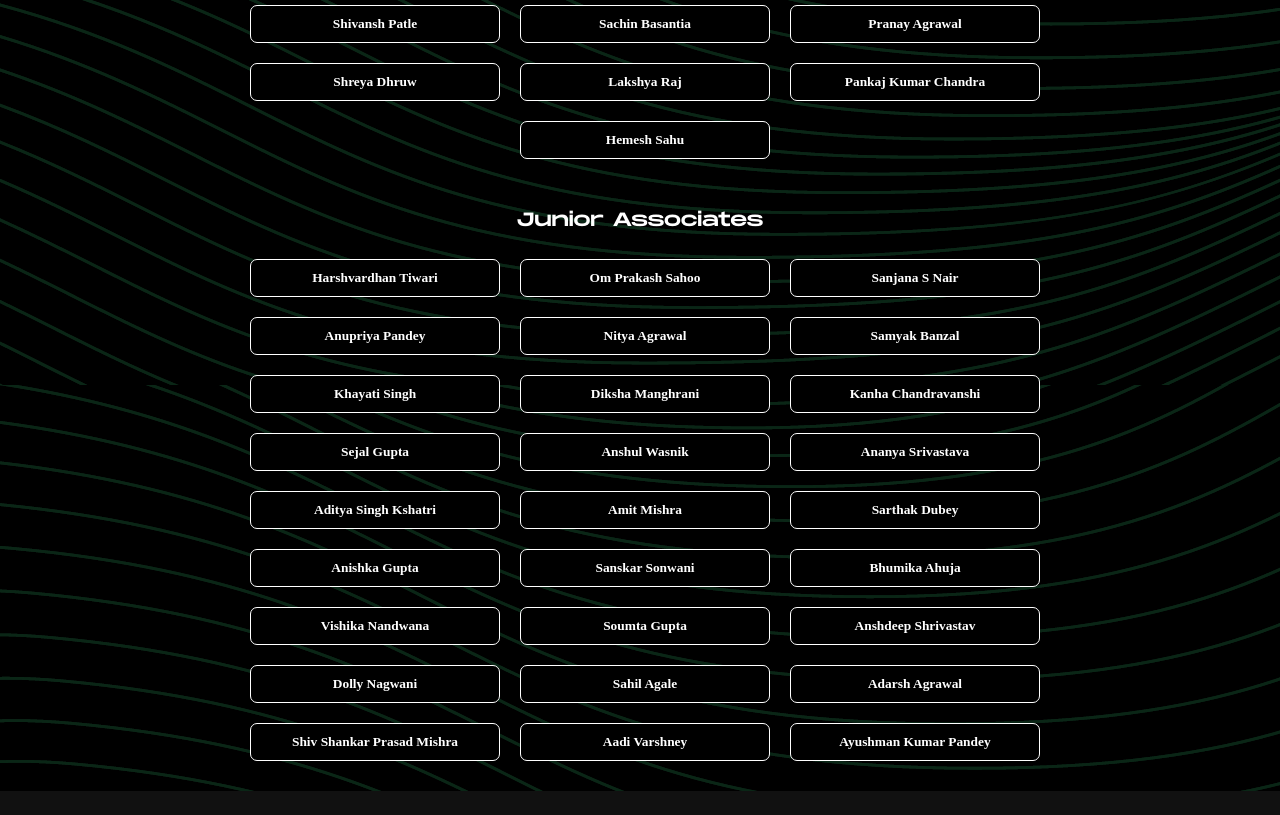
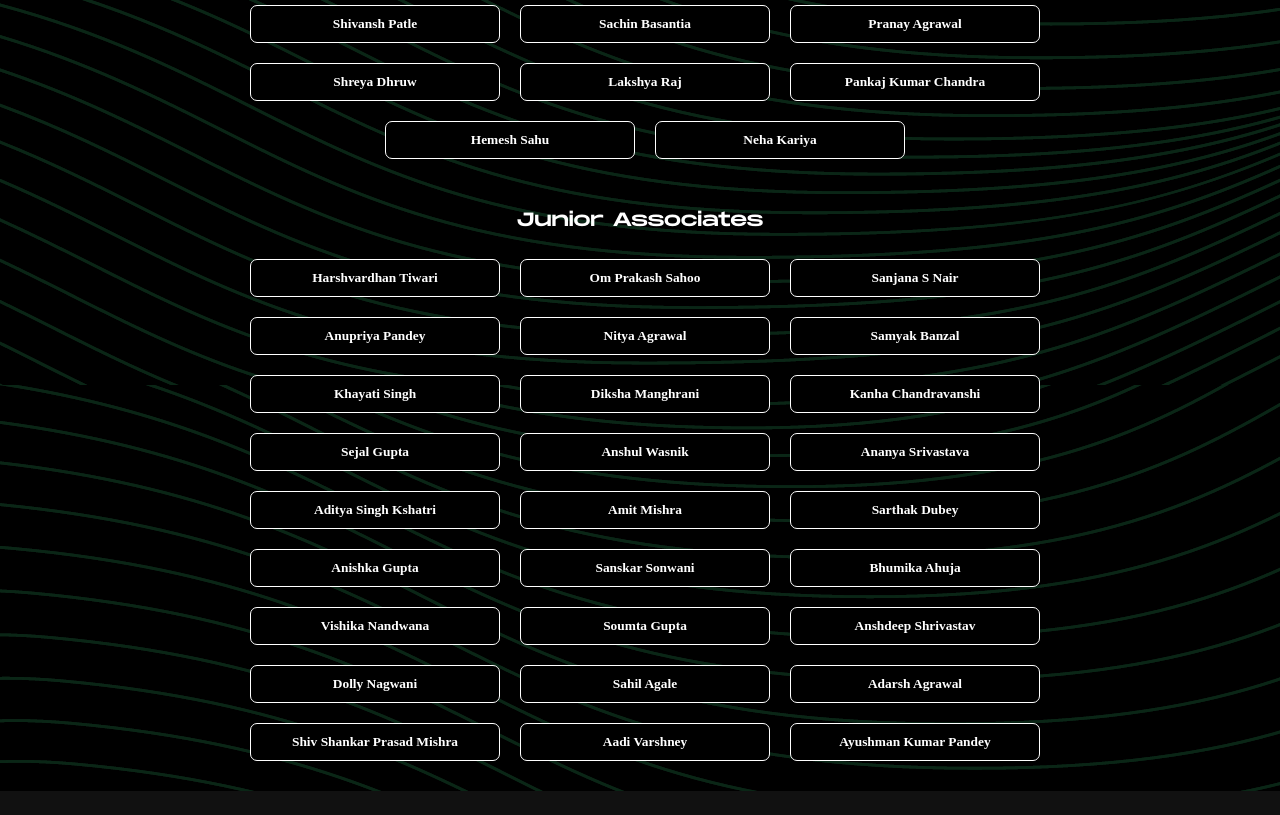
Before and after one commit to harshalwasnik22/fcc-website-new, a website built with Vite: page index.html in a window 1280 px wide. Shown: the part 4400-5215 px from the top of the page. Built offline with nearby package versions, Linux system fonts and the light colour scheme; a web font is replaced by a local one.

Commit message:
added names

```diff
--- a/index.html
+++ b/index.html
@@ -465,6 +465,10 @@
             <div class="associate_item">
               <h6>Hemesh Sahu</h6>
             </div>
+            <div class="associate_item">
+              <h6>Neha Kariya</h6>
+            </div>
+
         </div>
       </div>
 
--- a/package.json
+++ b/package.json
@@ -10,5 +10,8 @@
   },
   "devDependencies": {
     "vite": "^4.0.0"
+  },
+  "dependencies": {
+    "aos": "^2.3.4"
   }
 }
```
Also changed, not shown: 1 other file.
